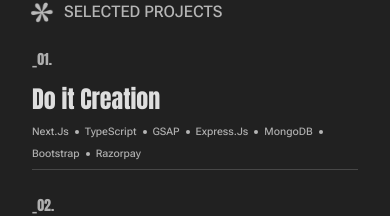
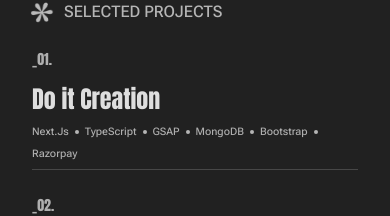
Before and after one commit to Himynameisfaizan/portfolio, a React (Vite) app: page / in a window 390 px wide. Shown: the part 3038-3254 px from the top of the page. Built offline with nearby package versions, Linux system fonts and the light colour scheme.

Commit message:
making responsive 4

```diff
--- a/src/features/pages/Projects.jsx
+++ b/src/features/pages/Projects.jsx
@@ -9,7 +9,6 @@
       "Next.Js",
       "TypeScript",
       "GSAP",
-      "Express.Js",
       "MongoDB",
       "Bootstrap",
       "Razorpay",
```
